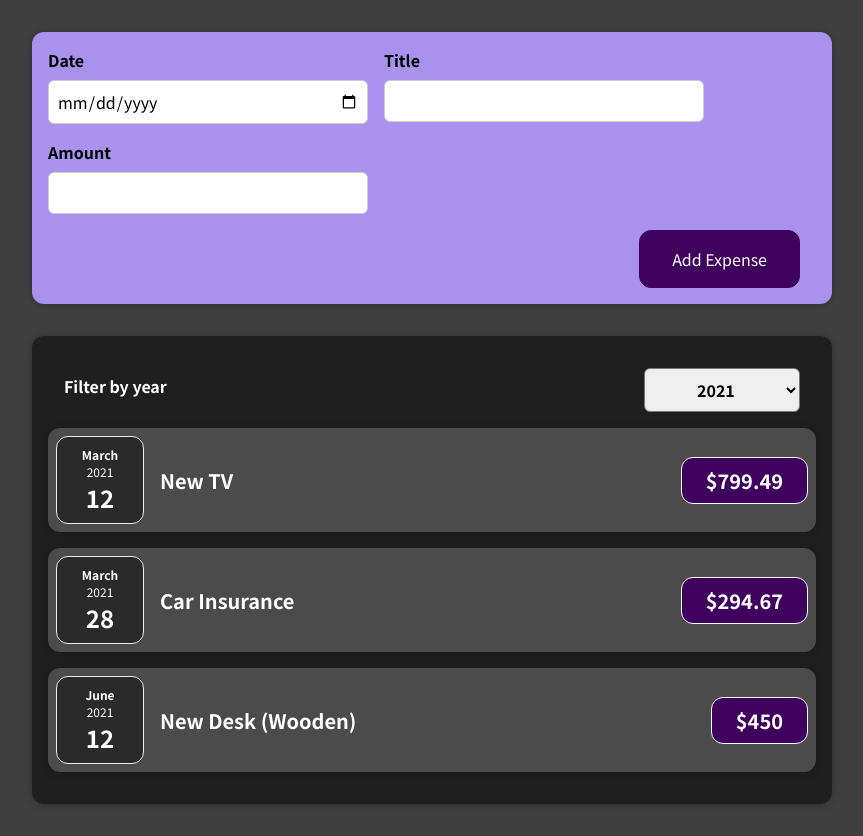
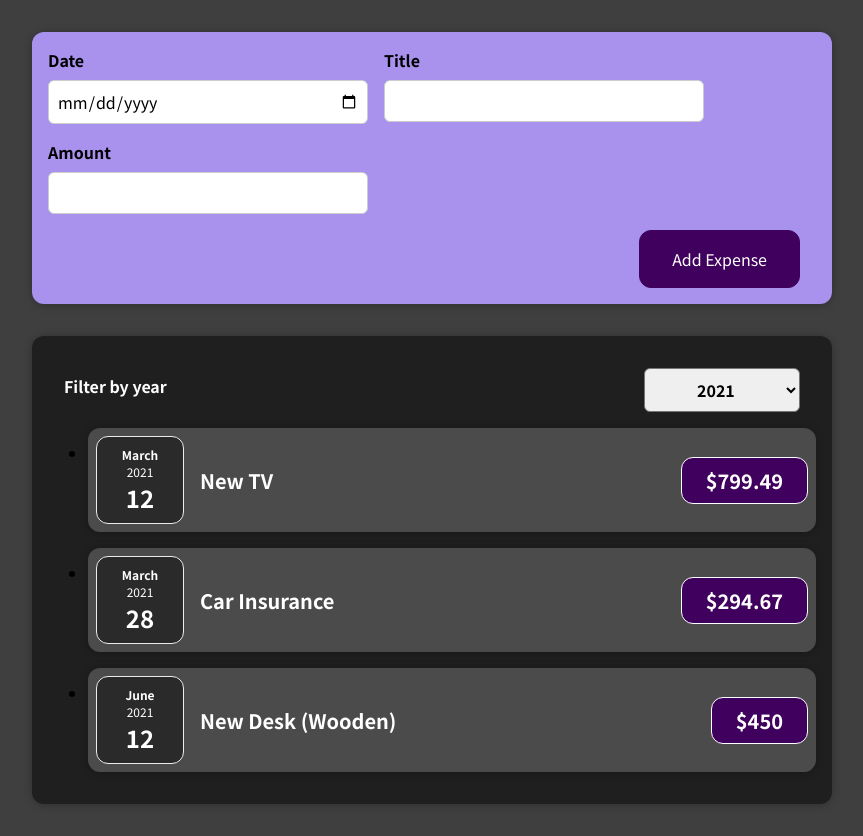
Before and after one commit to Plyavinskiy/expensive-tracker, a React (Create React App) app: page / in a window 1280 px wide. Shown: the whole page, without its empty margins (208-1071 px from the left). Built offline with nearby package versions, Linux system fonts and the light colour scheme.

Commit message:
refactor: move filtering logic by year to ExpensesList

```diff
--- a/src/components/Expenses/ExpenseItem.js
+++ b/src/components/Expenses/ExpenseItem.js
@@ -4,6 +4,7 @@
 
 const ExpenseItem = (props) => {
   return (
+    <li>
       <Card className="expense-item">
         <ExpenseDate date={props.date} />
         <div className="expense-item__description">
@@ -11,6 +12,7 @@
           <div className="expense-item__price">${props.amount}</div>
         </div>
       </Card>
+    </li>
   );
 };
 
--- a/src/components/Expenses/Expenses.js
+++ b/src/components/Expenses/Expenses.js
@@ -2,7 +2,7 @@
 
 import Card from "../UI/Card";
 import ExpensesFilter from "./ExpensesFilter";
-import ExpenseItem from "./ExpenseItem";
+import ExpensesList from "./ExpensesList";
 import "./Expenses.css";
 
 const Expenses = (props) => {
@@ -16,19 +16,6 @@
     return expense.date.getFullYear().toString() === filteredYear;
   });
 
-  let expensesContent = <p>No expenses found.</p>;
-
-  if (filteredExpenses.length > 0) {
-    expensesContent = filteredExpenses.map((expense) => (
-      <ExpenseItem
-        key={expense.id}
-        title={expense.title}
-        amount={expense.amount}
-        date={expense.date}
-      />
-    ));
-  }
-
   return (
     <div>
       <Card className="expenses">
@@ -36,7 +23,7 @@
           selected={filteredYear}
           onChangeFilter={filterChangeHandler}
         />
-        {expensesContent}
+        <ExpensesList items={filteredExpenses} />
       </Card>
     </div>
   );
--- /dev/null
+++ b/src/components/Expenses/ExpensesList.js
@@ -0,0 +1,23 @@
+import ExpenseItem from "./ExpenseItem";
+import "./ExpensesList.css";
+
+const ExpensesList = (props) => {
+  if (props.items.length === 0) {
+    return <h2 className="expenses-list__fallback">No expenses found.</h2>;
+  }
+
+  return (
+    <ul className="expenses-list">
+      {props.items.map((expense) => (
+        <ExpenseItem
+          key={expense.id}
+          title={expense.title}
+          amount={expense.amount}
+          date={expense.date}
+        />
+      ))}
+    </ul>
+  );
+};
+
+export default ExpensesList;
```
Also changed, not shown: src/components/Expenses/ExpensesList.css (added). Lines whose indentation alone changed are shown as unchanged.
